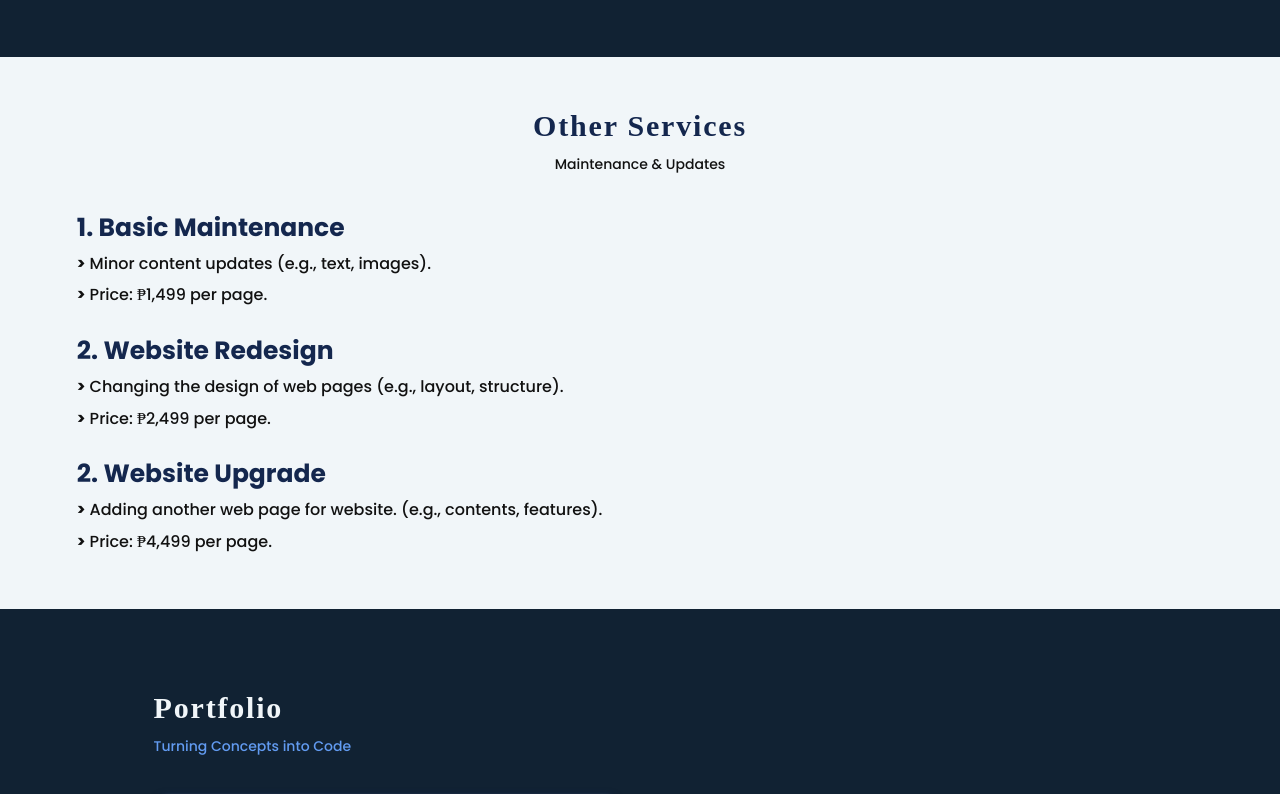
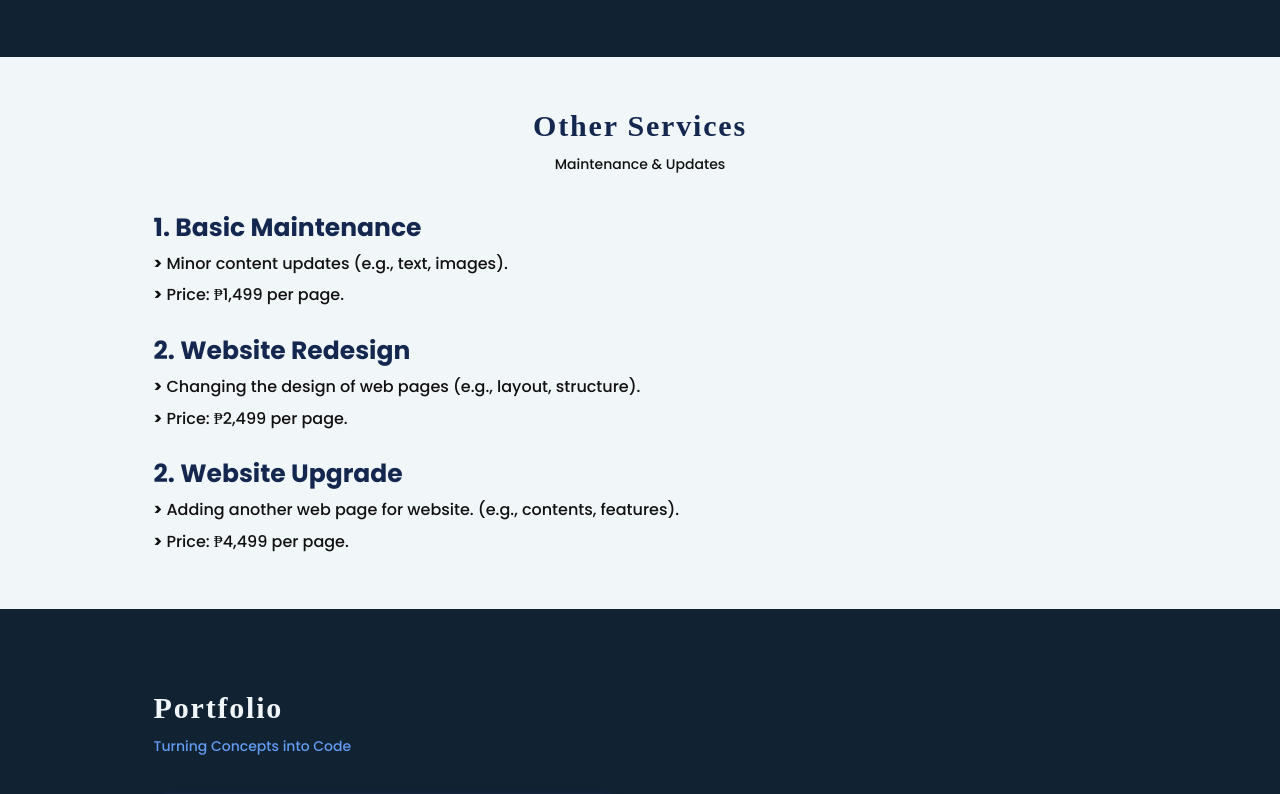
Before and after one commit to argiess/rg-portfolio, a plain HTML site: page index.html in a window 1280 px wide. Shown: the part 2000-2794 px from the top of the page. Drawn offline with nearby package versions, Linux system fonts and the light colour scheme; a web font is replaced by a local one.

Commit message:
Add files via upload

```diff
--- a/css/style.css
+++ b/css/style.css
@@ -347,7 +347,7 @@ a{
 
 .other{
     width: 100%;
-    padding: 3rem 6%;
+    padding: 3rem 12%;
 }
 .other .center{
     text-align: center;
```
